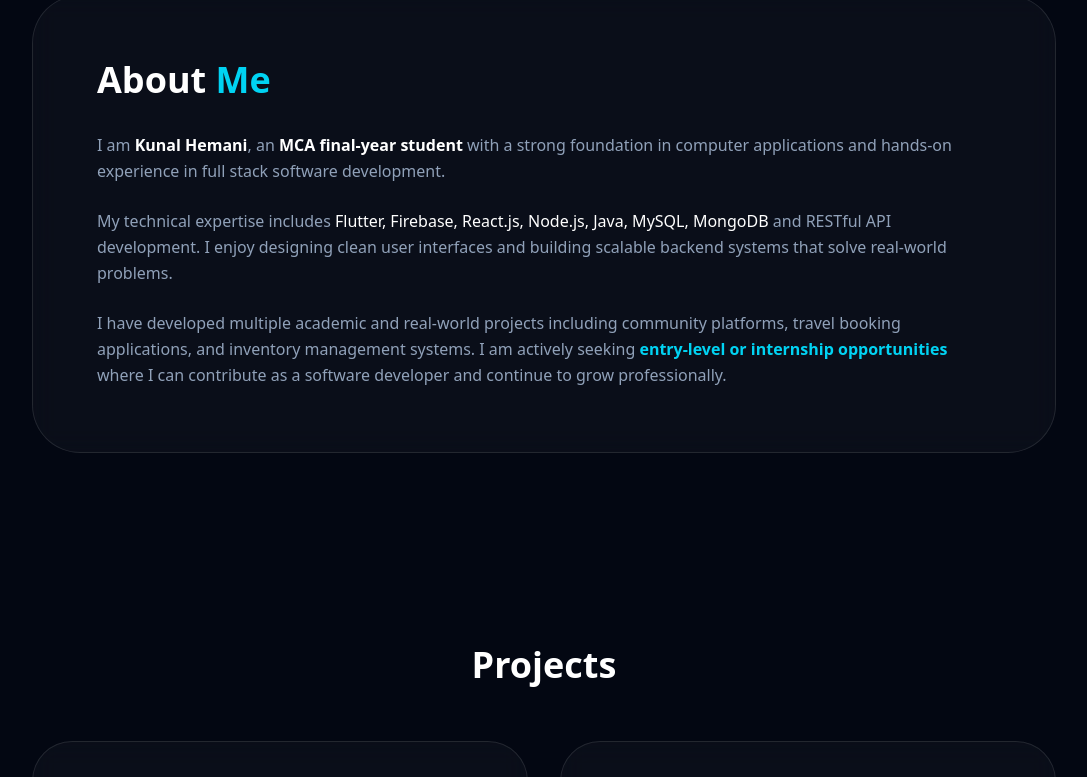
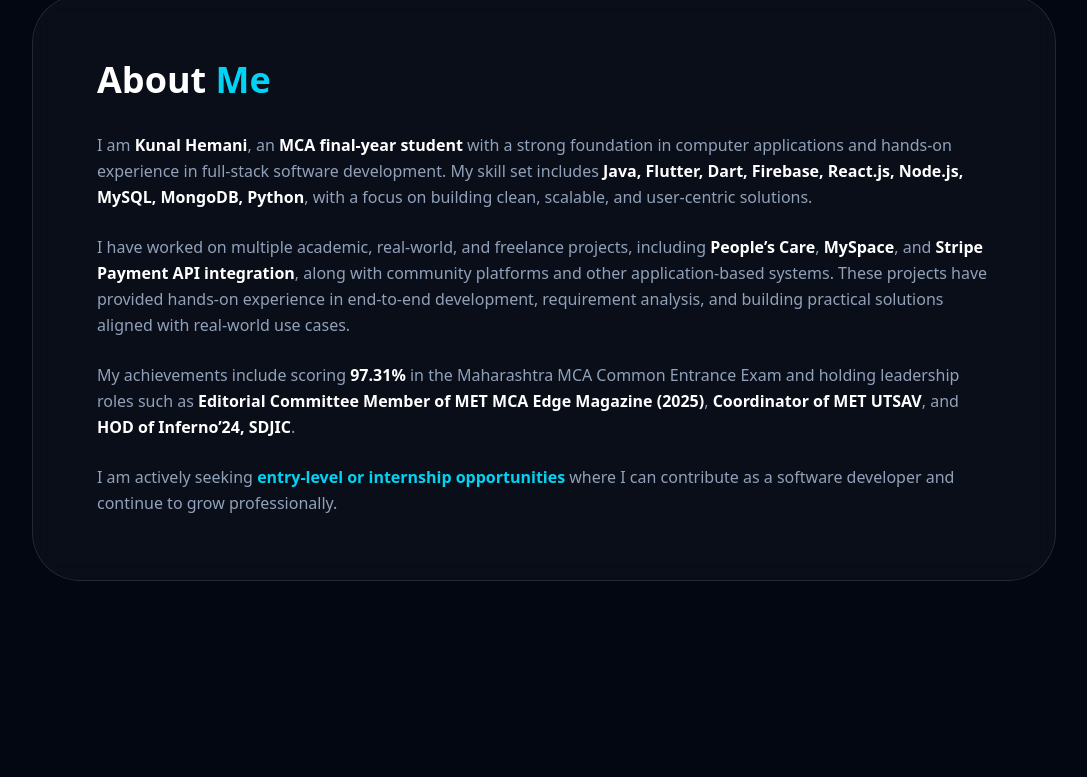
Before and after one commit to KunalHemani/Kunal_Hemani_Portfolio, a React (Vite) app: page / in a window 1280 px wide. Shown: the part 901-1678 px from the top of the page, without its empty margins (96-1183 px from the left). Built offline with nearby package versions, Linux system fonts and the light colour scheme.

Commit message:
Final changes done

```diff
--- a/src/components/About.jsx
+++ b/src/components/About.jsx
@@ -19,25 +19,34 @@ const About = () => {
             I am <span className="text-white font-semibold">Kunal Hemani</span>, an{" "}
             <span className="text-white font-semibold">MCA final-year student</span>{" "}
             with a strong foundation in computer applications and hands-on experience
-            in full stack software development.
+            in full-stack software development. My skill set includes{" "}
+            <span className="text-white font-semibold">
+              Java, Flutter, Dart, Firebase, React.js, Node.js, MySQL, MongoDB, Python
+            </span>
+            , with a focus on building clean, scalable, and user-centric solutions.
           </p>
 
           <p className="text-slate-400 leading-relaxed mb-6">
-            My technical expertise includes{" "}
-            <span className="text-white">
-              Flutter, Firebase, React.js, Node.js, Java, MySQL, MongoDB
-            </span>{" "}
-            and RESTful API development. I enjoy designing clean user interfaces and
-            building scalable backend systems that solve real-world problems.
+            I have worked on multiple academic, real-world, and freelance projects,
+            including <span className="text-white font-semibold">People’s Care</span>,{" "}
+            <span className="text-white font-semibold">MySpace</span>, and{" "}
+            <span className="text-white font-semibold">Stripe Payment API integration</span>,
+            along with community platforms and other application-based systems. These
+            projects have provided hands-on experience in end-to-end development,
+            requirement analysis, and building practical solutions aligned with
+            real-world use cases.
+          </p>
+
+          <p className="text-slate-400 leading-relaxed mb-6">
+            My achievements include scoring <span className="text-white font-semibold">97.31%</span> in the Maharashtra MCA Common Entrance Exam
+            and holding leadership roles such as <span className="text-white font-semibold">Editorial Committee Member of MET MCA Edge Magazine (2025)</span>,{" "}
+            <span className="text-white font-semibold">Coordinator of MET UTSAV</span>, and{" "}
+            <span className="text-white font-semibold">HOD of Inferno’24, SDJIC</span>.
           </p>
 
           <p className="text-slate-400 leading-relaxed">
-            I have developed multiple academic and real-world projects including
-            community platforms, travel booking applications, and inventory
-            management systems. I am actively seeking{" "}
-            <span className="text-cyan-400 font-semibold">
-              entry-level or internship opportunities
-            </span>{" "}
+            I am actively seeking{" "}
+            <span className="text-cyan-400 font-semibold">entry-level or internship opportunities</span>{" "}
             where I can contribute as a software developer and continue to grow
             professionally.
           </p>
```
Also changed, not shown: 1 other file (tests, documents, lock files or other folders).
